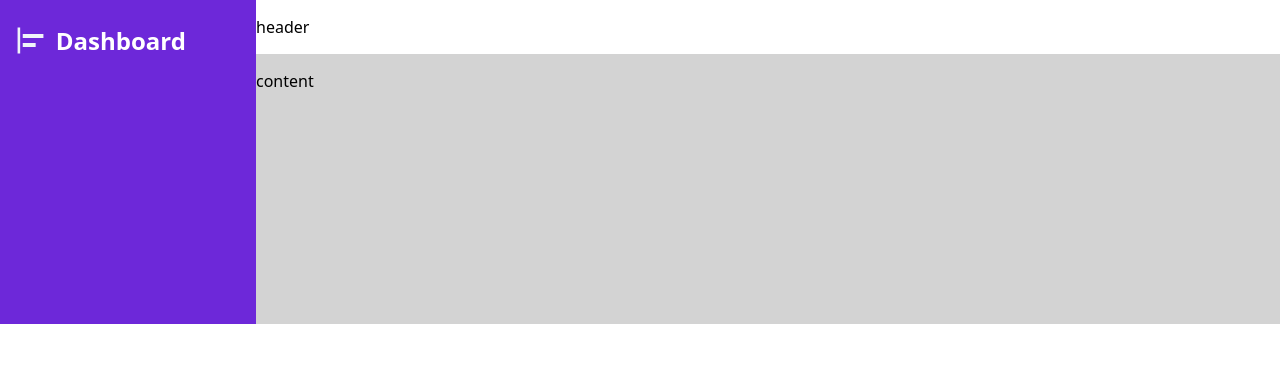
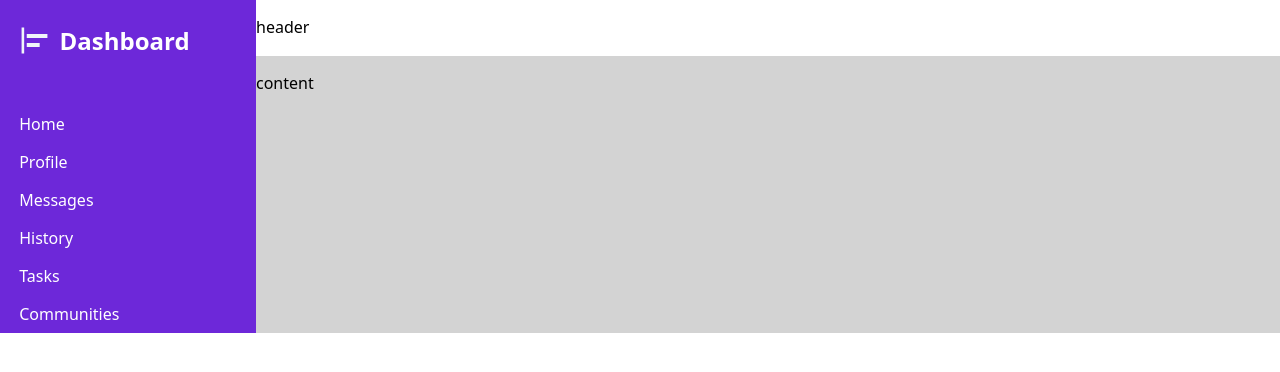
Before and after one commit to Strange-can/admin-dashboard, a plain HTML site: page index.html in a window 1280 px wide. Drawn offline with Linux system fonts and the light colour scheme.

Commit message:
Add sidebar navigation links

```diff
--- a/index.html
+++ b/index.html
@@ -13,7 +13,16 @@
         <div class="sidebar">
             <div class="brand">
                 <img src="styling-resources/admin-dashboard-logo-odin.svg" alt="logo" />
-                <p class="top">Dashboard</p>
+                <a href="#" class="top">Dashboard</a>
+            </div>
+
+            <div class="nav">
+                <a href="#" class="home">Home</a>
+                <a href="#" class="profile">Profile</a>
+                <a href="#" class="messages">Messages</a>
+                <a href="#" class="history">History</a>
+                <a href="#" class="tasks">Tasks</a>
+                <a href="#" class="communities">Communities</a>
             </div>
         </div>
 
--- a/style.css
+++ b/style.css
@@ -17,8 +17,6 @@ body {
 
     font-size: 16px;
     color: white;
-
-    padding-left: 1.2vw;
 }
 
 .brand {
@@ -27,6 +25,7 @@ body {
     gap: 10px;
 
     margin-top: 3vh;
+    padding-left: 1.5vw;
 }
 
 .brand > img {
@@ -40,8 +39,37 @@ body {
     font-size: 1.5em;
     margin: 0;
     font-weight: bold;
+
+    color: white;
+    text-decoration: none;
 }
 
+.nav {
+    padding-top: 6vh;
+}
+
+
+.nav > a {
+    margin: 0;
+    padding-top: 1vh;
+    padding-bottom: 1vh;
+
+    display: flex;
+    flex-direction: column;
+
+    padding-left: 1.5vw;
+
+    color: white;
+    text-decoration: none;
+}
+
+.nav > a:hover {
+    background-color: #5b21b6;
+}
+
+/* logos for .nav elements */
+
+/* end of logo placements for .nav elements */
 .content {
     background-color: lightgray;
 }
```
Also changed, not shown: styling-resources/sidebar-icons/admin-dashboard-logo-odin.svg (added), styling-resources/sidebar-icons/communities-icon-odin.svg (added), styling-resources/sidebar-icons/history-icon-odin.svg (added), styling-resources/sidebar-icons/home-icon-odin.svg (added), styling-resources/sidebar-icons/messages-icon-odin.svg (added), styling-resources/sidebar-icons/profile-icon-odin.svg (added), styling-resources/sidebar-icons/tasks-icon-odin.svg (added).
